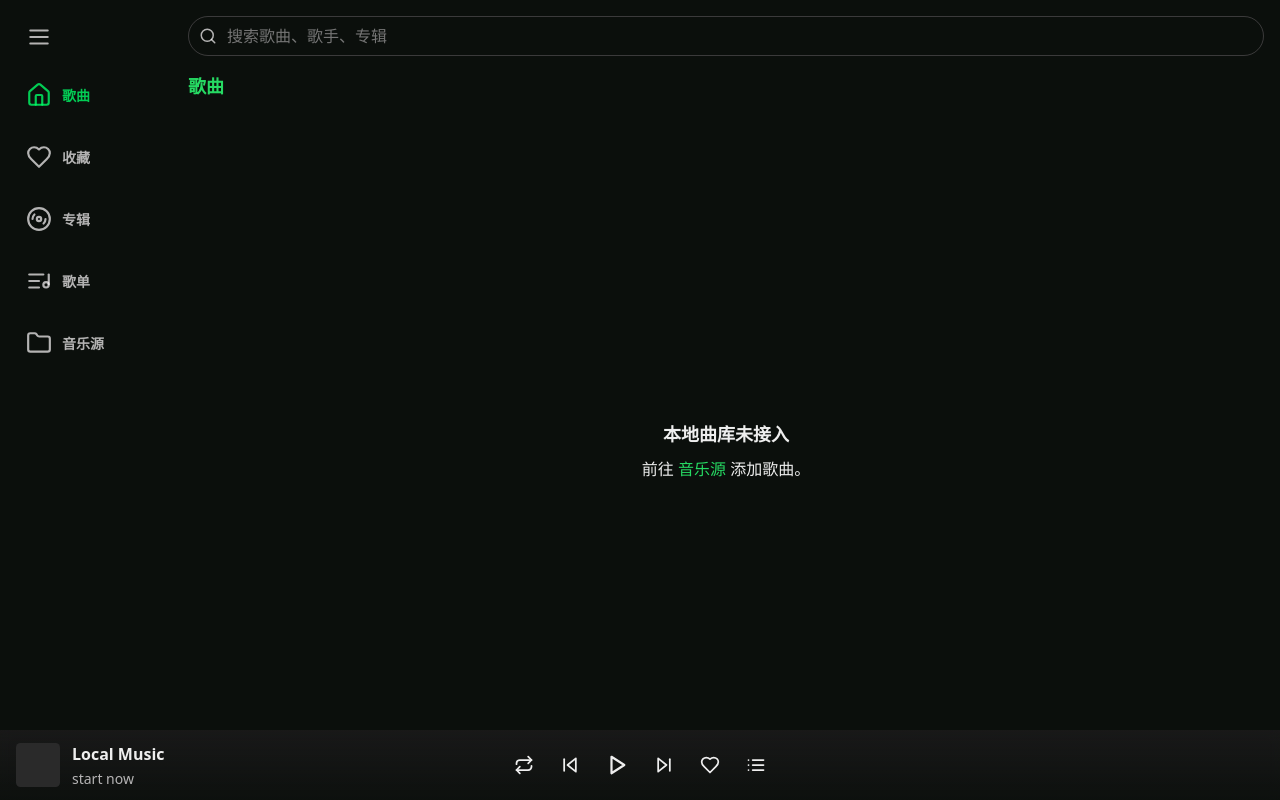
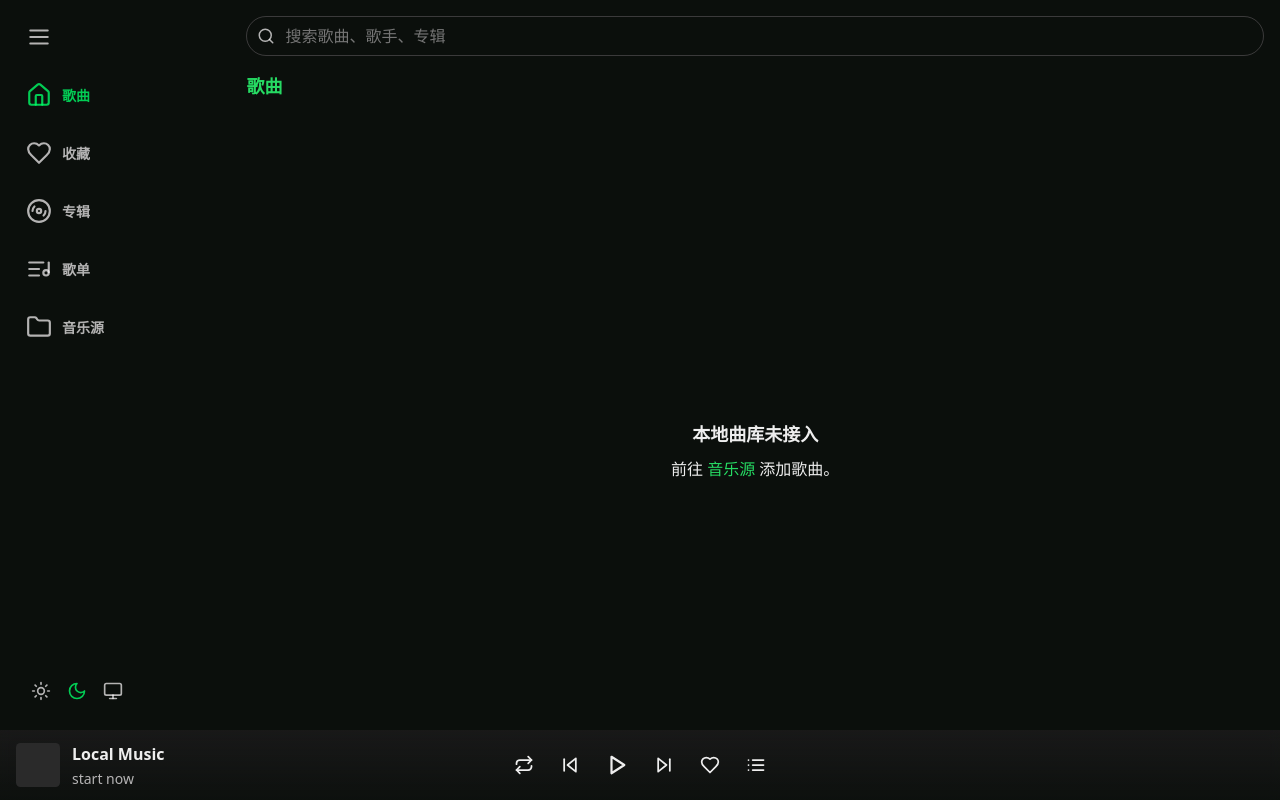
Before and after one commit to xiaooboy/web-music-player, a Vue app: page / in a window 1280 px wide. Built offline with nearby package versions, Linux system fonts and the light colour scheme; what dialog-closedby-polyfill would draw is missing.

Commit message:
feat: 添加主题切换

```diff
--- a/index.html
+++ b/index.html
@@ -14,6 +14,21 @@
   <link rel="icon" href="/favicon.png" type="image/png" sizes="32x32" />
   <link rel="icon" href="/favicon.ico" sizes="any" />
   <link rel="apple-touch-icon" href="/icons/apple-touch-icon.png" />
+  <script>
+    // 主题初始化：在 DOM 渲染前应用，避免闪烁
+    (function() {
+      var mode = localStorage.getItem('theme-mode') || 'dark';
+      var isDark = mode === 'dark' || (mode === 'system' && window.matchMedia('(prefers-color-scheme: dark)').matches);
+      var html = document.documentElement;
+      if (!isDark) {
+        html.classList.remove('dark-theme');
+        html.classList.add('light-theme');
+        html.style.backgroundColor = '#ebebeb';
+        var meta = document.querySelector('meta[name="theme-color"]');
+        if (meta) meta.content = '#ebebeb';
+      }
+    })();
+  </script>
   <style>
     html {
       color-scheme: dark;
--- a/src/components/PlayerDock.vue
+++ b/src/components/PlayerDock.vue
@@ -51,11 +51,6 @@ function handleQueueClick() {
   <footer
     class="player-dock"
     aria-label="播放控制栏"
-    :style="
-      playerStore.currentTrack && enableCoverTransition
-        ? { 'view-transition-name': 'dock-detail' }
-        : undefined
-    "
   >
     <button
       class="player-dock__track player-dock__now-playing-trigger"
--- a/src/components/SidebarNav.vue
+++ b/src/components/SidebarNav.vue
@@ -2,6 +2,7 @@
 import { Disc3, Heart, House, Menu, ListMusic, Folder } from "@lucide/vue";
 import { useUIStore } from "../stores/uiStore";
 import type { ViewName } from "../stores/uiStore";
+import ThemeToggle from "./ThemeToggle.vue";
 import { onBeforeUnmount, onMounted, shallowRef } from "vue";
 
 const uiStore = useUIStore();
@@ -14,7 +15,7 @@ const navItems: { name: ViewName; title: string; icon: typeof House }[] = [
   { name: "sources", title: "音乐源", icon: Folder },
 ];
 let mainStage: HTMLDivElement | null = null;
-const isSmall = shallowRef(judegIsSmall())
+const isSmall = shallowRef(judegIsSmall());
 onMounted(() => {
   mainStage = document.querySelector(".main-stage");
   window.addEventListener("resize", updateIsSmall);
@@ -30,7 +31,7 @@ function switchView(name: ViewName) {
     mainStage?.scrollIntoView({ behavior: "smooth" });
   }
 }
-function judegIsSmall(){
+function judegIsSmall() {
   return window.screen.width <= 480;
 }
 function updateIsSmall() {
@@ -39,7 +40,12 @@ function updateIsSmall() {
 </script>
 
 <template>
-  <aside class="sidebar" :class="{ 'sidebar--collapsed': uiStore.sidebarCollapsed && !isSmall }" role="navigation" aria-label="主导航">
+  <aside
+    class="sidebar"
+    :class="{ 'sidebar--collapsed': uiStore.sidebarCollapsed && !isSmall }"
+    role="navigation"
+    aria-label="主导航"
+  >
     <div class="sidebar__brand sidebar__brand-placeholder" aria-hidden="true">
       <button
         class="sidebar__collapse-btn"
@@ -59,13 +65,24 @@ function updateIsSmall() {
         class="sidebar__nav-item"
         :aria-label="item.title"
         :title="item.title"
-        :class="{ 'sidebar__nav-item--active': uiStore.activeView === item.name || (item.name === 'playlists' && uiStore.activeView === 'playlist-detail') || (item.name === 'albums' && uiStore.activeView === 'album-detail') }"
+        :class="{
+          'sidebar__nav-item--active':
+            uiStore.activeView === item.name ||
+            (item.name === 'playlists' &&
+              uiStore.activeView === 'playlist-detail') ||
+            (item.name === 'albums' && uiStore.activeView === 'album-detail'),
+        }"
         type="button"
         @click="switchView(item.name)"
       >
-        <span class="sidebar__nav-icon"><component :is="item.icon" :size="26" /></span>
+        <span class="sidebar__nav-icon"
+          ><component :is="item.icon" :size="26"
+        /></span>
         <span class="sidebar__nav-label">{{ item.title }}</span>
       </button>
     </div>
+    <div class="sidebar__footer">
+      <ThemeToggle :collapsed="uiStore.sidebarCollapsed && !isSmall" />
+    </div>
   </aside>
 </template>
--- /dev/null
+++ b/src/components/ThemeToggle.vue
@@ -0,0 +1,107 @@
+<script setup lang="ts">
+import { Sun, Moon, Monitor } from "@lucide/vue";
+import { useTheme, type ThemeMode } from "../composables/useTheme";
+
+const props = defineProps<{
+  collapsed?: boolean;
+}>();
+
+const { themeMode, setThemeMode } = useTheme();
+
+const modes: { value: ThemeMode; label: string; icon: typeof Sun }[] = [
+  { value: "light", label: "浅色", icon: Sun },
+  { value: "dark", label: "深色", icon: Moon },
+  { value: "system", label: "系统", icon: Monitor },
+];
+
+const onModeClick = (modeValue: ThemeMode) => {
+  let finalModeValue = modeValue;
+  if (props.collapsed) {
+    const nextIndex =
+      (modes.findIndex((mode) => mode.value === modeValue) + 1) % modes.length;
+    finalModeValue = modes[nextIndex].value;
+  }
+  setThemeMode(finalModeValue);
+};
+
+
+</script>
+
+<template>
+  <div
+    class="theme-toggle"
+    :class="{ 'theme-toggle--collapsed': collapsed }"
+    role="radiogroup"
+    aria-label="主题模式"
+  >
+    <button
+      v-for="mode in modes"
+      :key="mode.value"
+      class="theme-toggle__btn"
+      :class="{ 'theme-toggle__btn--active': themeMode === mode.value }"
+      role="radio"
+      :aria-checked="themeMode === mode.value"
+      :aria-label="mode.label"
+      :title="mode.label"
+      type="button"
+      @click="onModeClick(mode.value)"
+    >
+      <component :is="mode.icon" :size="20" />
+    </button>
+  </div>
+</template>
+
+<style scoped>
+.theme-toggle {
+  display: flex;
+  gap: 6px;
+  align-items: center;
+  padding: 8px 10px;
+  /*background: var(--gray-a3);*/
+  border-radius: 8px;
+}
+
+.theme-toggle--collapsed {
+  gap: 0;
+  background: transparent;
+  justify-content: center;
+  width: 100%;
+}
+
+.theme-toggle__btn {
+  flex-shrink: 0;
+  display: flex;
+  align-items: center;
+  justify-content: center;
+  width: 30px;
+  height: 30px;
+  color: var(--color-muted-text);
+  border-radius: 6px;
+  transition:
+    background 0.15s ease,
+    color 0.15s ease;
+}
+
+/* 折叠时隐藏非激活按钮 */
+.theme-toggle--collapsed .theme-toggle__btn:not(.theme-toggle__btn--active) {
+  display: none;
+}
+
+.theme-toggle--collapsed .theme-toggle__btn--active {
+  background: transparent;
+}
+
+.theme-toggle__btn:hover {
+  color: var(--color-text);
+  background: var(--gray-a4);
+}
+
+.theme-toggle__btn--active {
+  color: var(--accent-deep);
+  /*background: var(--gray-a4);*/
+}
+
+.theme-toggle__btn--active:hover {
+  color: var(--accent-deep);
+}
+</style>
--- /dev/null
+++ b/src/composables/useTheme.ts
@@ -0,0 +1,121 @@
+import { withViewTransition } from "@/utils/viewTransition";
+import { shallowRef } from "vue";
+
+export type ThemeMode = "light" | "dark" | "system";
+
+const THEME_KEY = "theme-mode";
+const DARK_CLASS = "dark-theme";
+const LIGHT_CLASS = "light-theme";
+const DARK_BG = "#0b0f0c";
+const LIGHT_BG = "#ebebeb";
+
+const themeMode = shallowRef<ThemeMode>(loadThemeMode());
+
+let mediaQuerySetup = false;
+
+function loadThemeMode(): ThemeMode {
+  const saved = localStorage.getItem(THEME_KEY);
+  if (saved === "light" || saved === "dark" || saved === "system") return saved;
+  return "dark";
+}
+
+function saveThemeMode(mode: ThemeMode) {
+  localStorage.setItem(THEME_KEY, mode);
+}
+
+function getSystemIsDark(): boolean {
+  return window.matchMedia("(prefers-color-scheme: dark)").matches;
+}
+
+function resolveThemeClass(mode: ThemeMode): string {
+  if (mode === "dark") return DARK_CLASS;
+  if (mode === "light") return LIGHT_CLASS;
+  return getSystemIsDark() ? DARK_CLASS : LIGHT_CLASS;
+}
+
+function resolveThemeColor(mode: ThemeMode): string {
+  if (mode === "dark") return DARK_BG;
+  if (mode === "light") return LIGHT_BG;
+  return getSystemIsDark() ? DARK_BG : LIGHT_BG;
+}
+
+function applyTheme(mode: ThemeMode) {
+  const html = document.documentElement;
+  // 移除旧主题类名
+  html.classList.remove(DARK_CLASS, LIGHT_CLASS);
+  // 添加新主题类名
+  html.classList.add(resolveThemeClass(mode));
+}
+function applyMetaThemeColor(mode: ThemeMode) {
+  // 更新 meta theme-color
+  const meta = document.querySelector(
+    'meta[name="theme-color"]',
+  ) as HTMLMetaElement | null;
+  if (meta) {
+    meta.content = resolveThemeColor(mode);
+  }
+}
+
+/** 监听系统主题变化（仅在 system 模式下生效），全局只注册一次 */
+function setupMediaListener() {
+  if (mediaQuerySetup) return;
+  mediaQuerySetup = true;
+
+  const mq = window.matchMedia("(prefers-color-scheme: dark)");
+  mq.addEventListener("change", () => {
+    if (themeMode.value === "system") {
+      applyTheme("system");
+    }
+  });
+}
+const triggerTransition = (transition: ViewTransition) => {
+  transition.ready.then(() => {
+    // 取消默认的 view transition 动画
+    document.getAnimations().forEach((anim) => {
+      const effect = anim.effect as KeyframeEffect;
+      if (
+        effect.pseudoElement === "::view-transition-new(root)" ||
+        effect.pseudoElement === "::view-transition-old(root)"
+      ) {
+        anim.cancel();
+      }
+    });
+
+    // 新视图：clip-path 矩形从左向右展开
+    const newEffect = new KeyframeEffect(
+      document.documentElement,
+      [{ clipPath: "inset(0 100% 0 0)" }, { clipPath: "inset(0 0 0 0)" }],
+      {
+        duration: 600,
+        easing: "ease-in-out",
+        fill: "both",
+        pseudoElement: "::view-transition-new(root)",
+      },
+    );
+    new Animation(newEffect).play();
+  });
+};
+export function useTheme() {
+  // 初始化：应用当前主题
+  applyTheme(themeMode.value);
+  // 全局监听系统主题变化
+  setupMediaListener();
+
+  const setThemeMode = async (mode: ThemeMode) => {
+    themeMode.value = mode;
+    saveThemeMode(mode);
+    const { transition } = withViewTransition(() => {
+      applyTheme(mode);
+    });
+    if (!transition) return;
+    triggerTransition(transition);
+    await transition.finished;
+    // 过渡完成后触发
+    applyMetaThemeColor(mode);
+  };
+
+  return {
+    themeMode,
+    setThemeMode,
+  };
+}
--- a/src/styles/player-detail.css
+++ b/src/styles/player-detail.css
@@ -502,11 +502,6 @@ input[type="range"].now-playing__volume-slider {
 .now-playing__lyrics-translation {
   display: block;
 }
-/* 关闭 root 默认的淡入淡出动画，避免页面整体闪烁 */
-::view-transition-old(root),
-::view-transition-new(root) {
-  animation: none;
-}
 
 @media (display-mode: window-controls-overlay) {
   .now-playing__head {
--- a/src/styles/sidebar.css
+++ b/src/styles/sidebar.css
@@ -1,8 +1,9 @@
 .sidebar {
   display: flex;
   flex-direction: column;
-  gap: 26px;
-  width: 172px;
+  gap: var(--shell-gap);
+  width: max(172px, 18vw);
+  min-width: 0;
   height: 100%;
   padding: calc(var(--shell-gap) + var(--window-safe-top)) var(--shell-gap) var(--dock-height);
   overflow: auto;
@@ -17,6 +18,7 @@
 
 .sidebar--collapsed {
   width: 78px;
+  min-width: 0;
 }
 
 .sidebar__brand {
@@ -28,7 +30,6 @@
 .sidebar__brand-placeholder {
   display: flex;
   align-items: center;
-  height: 32px;
   padding-left: 2px;
 }
 
@@ -57,7 +58,7 @@
 .sidebar__nav-panel {
   display: flex;
   flex-direction: column;
-  gap: 20px;
+  gap: var(--shell-gap);
   align-items: flex-start;
 }
 
@@ -118,3 +119,9 @@
 .sidebar__collapse-btn svg {
   transition: transform 0.25s ease;
 }
+
+.sidebar__footer {
+  display: flex;
+  margin-top: auto;
+  margin-bottom: var(--shell-gap);
+}
```
Also changed, not shown: src/styles/tokens.css (+10 -13 lines).
